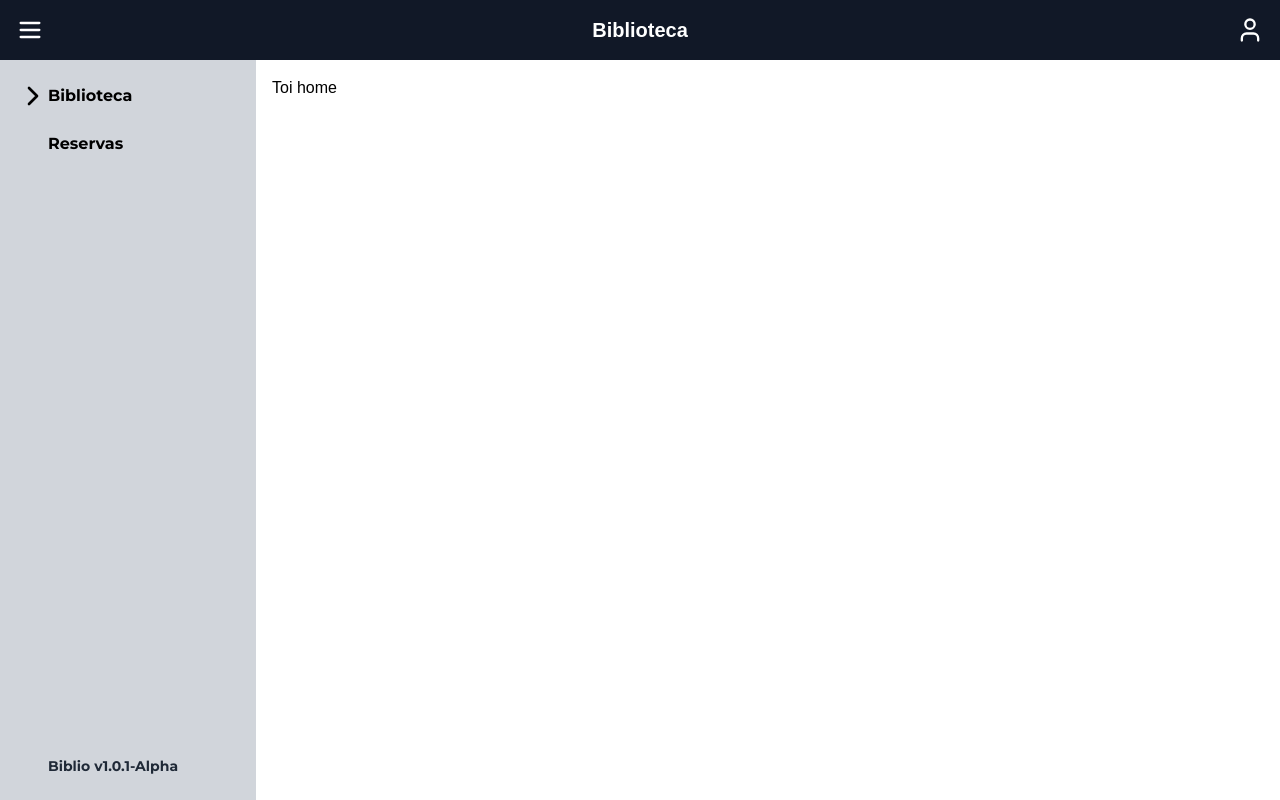
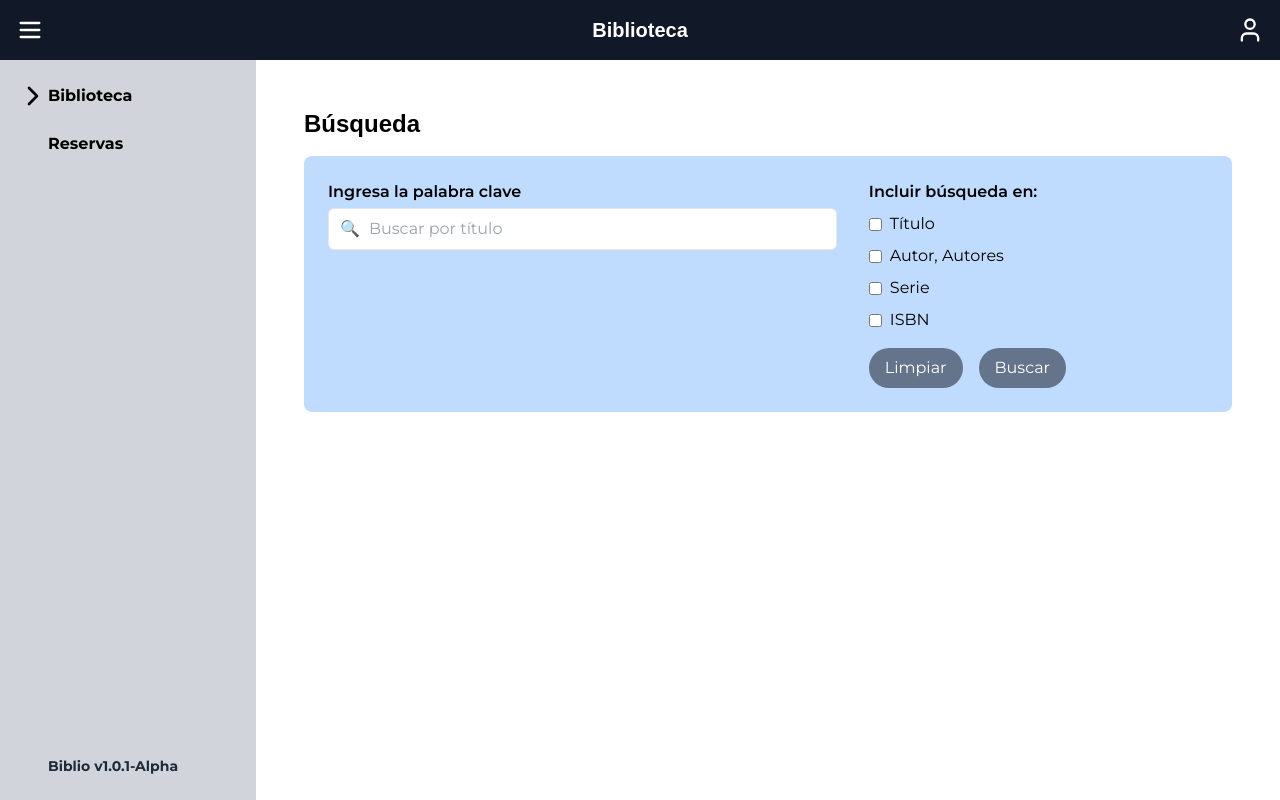
Before and after one commit to artjs120820/Biblio-Fino, a Next.js app: page / in a window 1280 px wide. Built offline with nearby package versions, Linux system fonts and the light colour scheme; a web font is replaced by a local one.

Commit message:
home biblio

```diff
--- a/app/(client)/page.jsx
+++ b/app/(client)/page.jsx
@@ -1,8 +1,70 @@
+"use client"
+import { useState } from "react";
 
-export default function Home() {
-    return (
-      <>
-          <h1>Toi home</h1>
-      </>
-    );
-  }
+export default function Search() {
+  const [searchTerm, setSearchTerm] = useState("");
+  const [filters, setFilters] = useState({
+    title: false,
+    authors: false,
+    series: false,
+    isbn: false,
+  });
+
+  const handleClear = () => {
+    setSearchTerm("");
+    setFilters({ title: false, authors: false, series: false, isbn: false });
+  };
+
+  return (
+    <div className="p-8 ">
+      <h1 className="text-2xl font-bold mb-4">Búsqueda</h1>
+      <div className="bg-blue-200 p-6 rounded-lg flex gap-8">
+        <div className="flex-[60%]">
+          <label className="block font-semibold mb-1" htmlFor="search">
+            Ingresa la palabra clave
+          </label>
+          <div className="relative">
+            <span className="absolute inset-y-0 left-3 flex items-center text-gray-600">
+              🔍
+            </span>
+            <input
+              id="search"
+              type="text"
+              placeholder="Buscar por título"
+              value={searchTerm}
+              onChange={(e) => setSearchTerm(e.target.value)}
+              className="w-full border rounded-md pl-10 p-2 focus:outline-none focus:ring-2 focus:ring-gray-500"
+            />
+          </div>
+        </div>
+        <div className="flex-[40%] flex flex-col">
+          <div className="mb-4">
+            <p className="font-semibold">Incluir búsqueda en:</p>
+            <div className="flex flex-col gap-2 mt-2">
+              <label className="flex items-center">
+                <input type="checkbox" className="mr-2" checked={filters.title} onChange={() => setFilters({ ...filters, title: !filters.title })} /> Título
+              </label>
+              <label className="flex items-center">
+                <input type="checkbox" className="mr-2" checked={filters.authors} onChange={() => setFilters({ ...filters, authors: !filters.authors })} /> Autor, Autores
+              </label>
+              <label className="flex items-center">
+                <input type="checkbox" className="mr-2" checked={filters.series} onChange={() => setFilters({ ...filters, series: !filters.series })} /> Serie
+              </label>
+              <label className="flex items-center">
+                <input type="checkbox" className="mr-2" checked={filters.isbn} onChange={() => setFilters({ ...filters, isbn: !filters.isbn })} /> ISBN
+              </label>
+            </div>
+          </div>
+          <div className="flex gap-4">
+            <button onClick={handleClear} className="bg-slate-500 text-white px-4 py-2 rounded-full hover:bg-slate-600 transition">
+              Limpiar
+            </button>
+            <button className="bg-slate-500 text-white px-4 py-2 rounded-full hover:bg-slate-600 transition">
+              Buscar
+            </button>
+          </div>
+        </div>
+      </div>
+    </div>
+  );
+}
```
